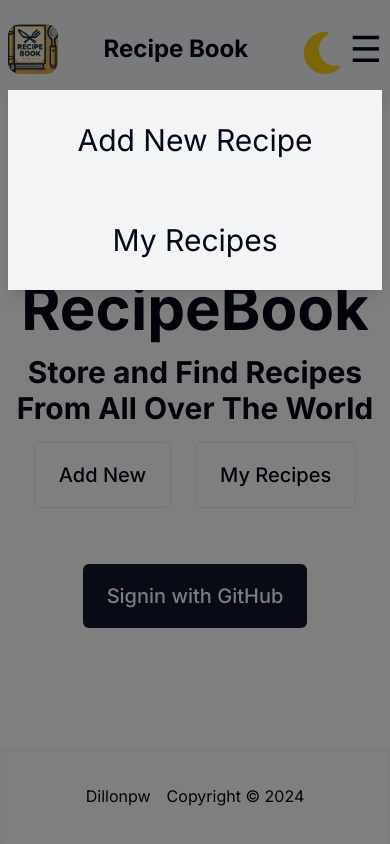
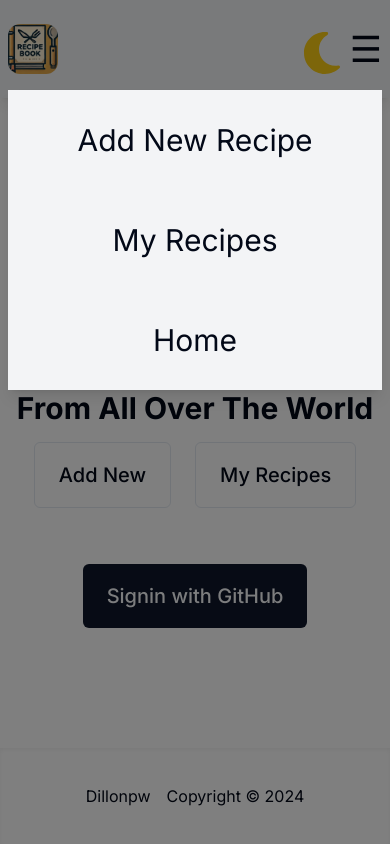
Before and after one commit to Dillonpw/recipe-book, a Next.js app: page / in a window 390 px wide. Both pictures are taken after a click on the button "dropdown". Built offline with nearby package versions, Linux system fonts and the light colour scheme; no server answers.

Commit message:
added home nav to the dropdown

```diff
--- a/app/components/nav.tsx
+++ b/app/components/nav.tsx
@@ -41,9 +41,6 @@ const Nav = () => {
             width={50}
             height={50}
           />
-          <Link href="/">
-            <p className="text-2xl font-bold">Recipe Book</p>
-          </Link>
 
           <div className="flex items-center">
             <ThemeToggle />
@@ -77,6 +74,7 @@ const Nav = () => {
               >
                 My Recipes
               </Link>
+              <Link href="/" onClick={closeMenu} className="block py-8 hover:bg-gray-200 dark:hover:bg-gray-700">Home</Link>
             </div>
           </>
         )}
```
